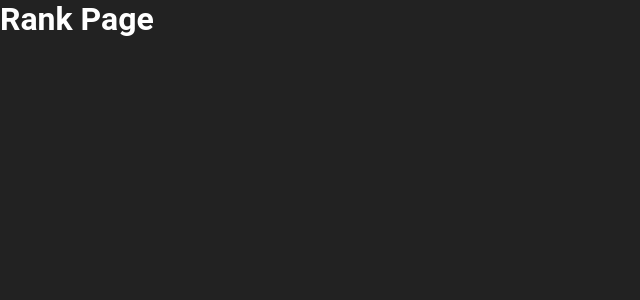
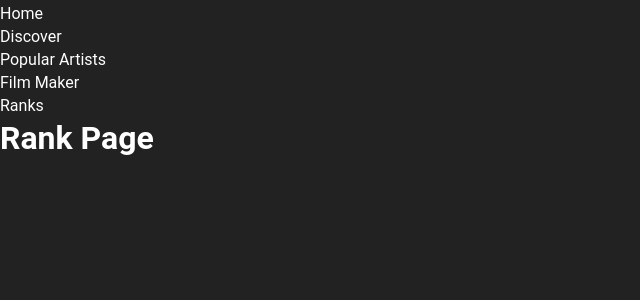
Before and after one commit to magacula/my-spotify-insights, a React (Create React App) app in the folder client/: page /ranks in a window 1280 px wide. Shown: the top 300 px of the page, without its empty margins (0-640 px from the left). Built offline with nearby package versions, Linux system fonts and the light colour scheme.

Commit message:
working React Router Navbar routing to different routes

```diff
--- a/client/src/components/FilmMaker.js
+++ b/client/src/components/FilmMaker.js
@@ -3,7 +3,7 @@ import React from "react";
 const FilmMaker = () => {
   return (
     <div>
-      <h1> Page</h1>
+      <h1>FilmMaker Page</h1>
     </div>
   );
 };
--- a/client/src/components/Navbar.js
+++ b/client/src/components/Navbar.js
@@ -1,7 +1,54 @@
 import React from "react";
+import styled from "styled-components";
+import themes from "../styles/themes";
+import { Link } from "react-router-dom";
+
+const { colors } = themes;
+
+const NavContainer = styled.div``;
+
+const NavMenu = styled.ul``;
+
+const NavMenuItem = styled.li`
+  margin: 0.25rem 0;
+`;
+
+const NavLink = styled(Link)`
+  color: ${colors.white};
+`;
 
 const Navbar = () => {
-  return <div></div>;
+  return (
+    <NavContainer>
+      <NavMenu>
+        <NavMenuItem>
+          <NavLink to="/home">
+            <div>Home</div>
+          </NavLink>
+        </NavMenuItem>
+        <NavMenuItem>
+          <NavLink to="/discover">
+            <div>Discover</div>
+          </NavLink>
+        </NavMenuItem>
+        <NavMenuItem>
+          <NavLink to="/popular_artists">
+            <div>Popular Artists</div>
+          </NavLink>
+        </NavMenuItem>
+        <NavMenuItem>
+          <NavLink to="/film_maker">
+            <div>Film Maker</div>
+          </NavLink>
+        </NavMenuItem>
+        <NavMenuItem>
+          <NavLink to="/ranks">
+            <div>Ranks</div>
+          </NavLink>
+        </NavMenuItem>
+      </NavMenu>
+    </NavContainer>
+  );
 };
 
 export default Navbar;
--- a/client/src/components/User.js
+++ b/client/src/components/User.js
@@ -15,12 +15,12 @@ import LoginPage from "./LoginPage";
 const User = () => {
   return (
     <Router>
-      <Navbar />
-
       <Switch>
         <Route exact path="/">
-          <LoginPage exact path="/" />
+          <LoginPage />
         </Route>
+        <div className="container">
+          <Navbar />
           <Route exact path="/home">
             <HomeDashboard />
           </Route>
@@ -36,6 +36,7 @@ const User = () => {
           <Route path="/ranks">
             <Rank />
           </Route>
+        </div>
         <Route path="*">
           <Error />
         </Route>
```
Lines whose indentation alone changed are shown as unchanged.
